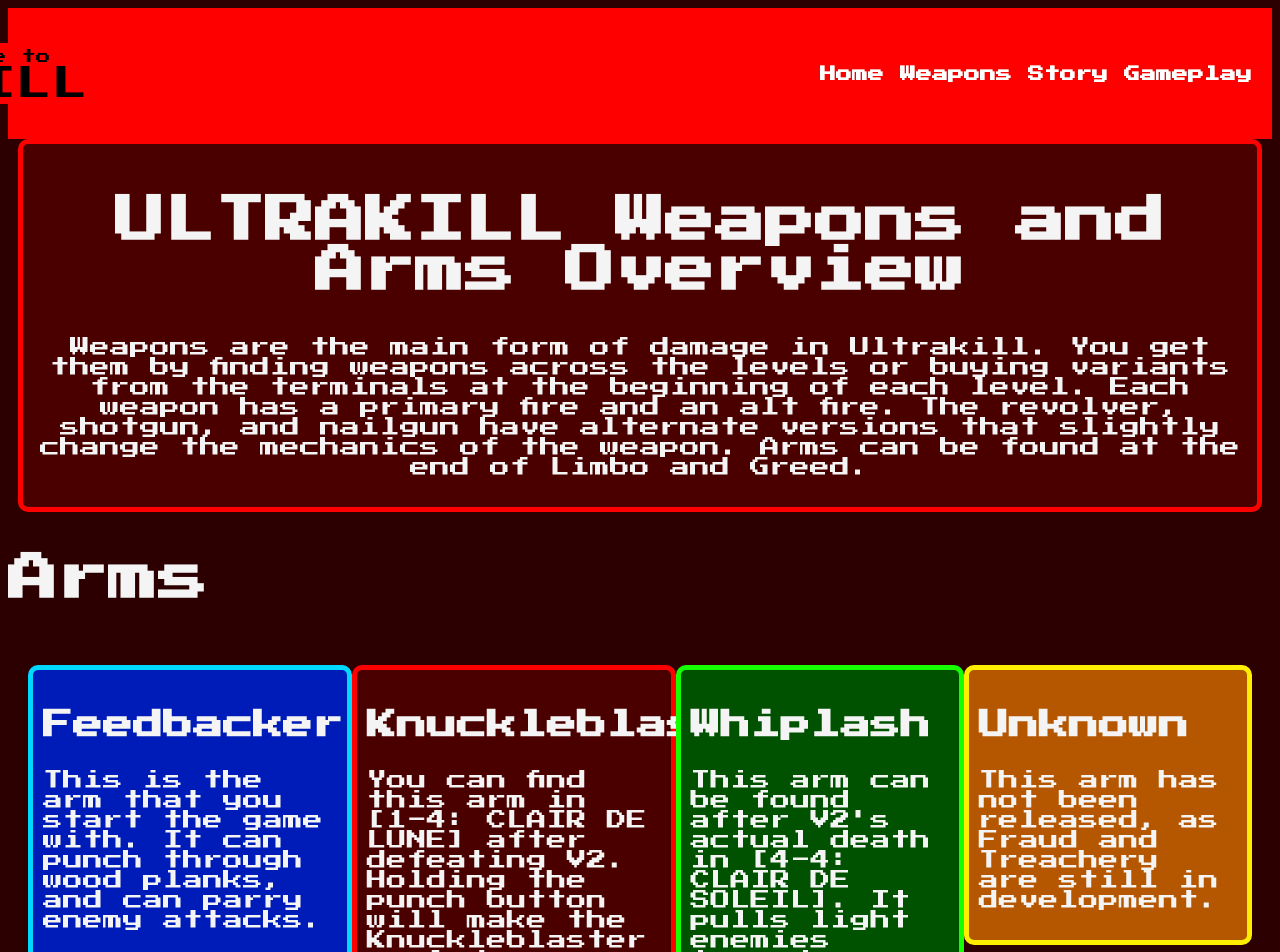
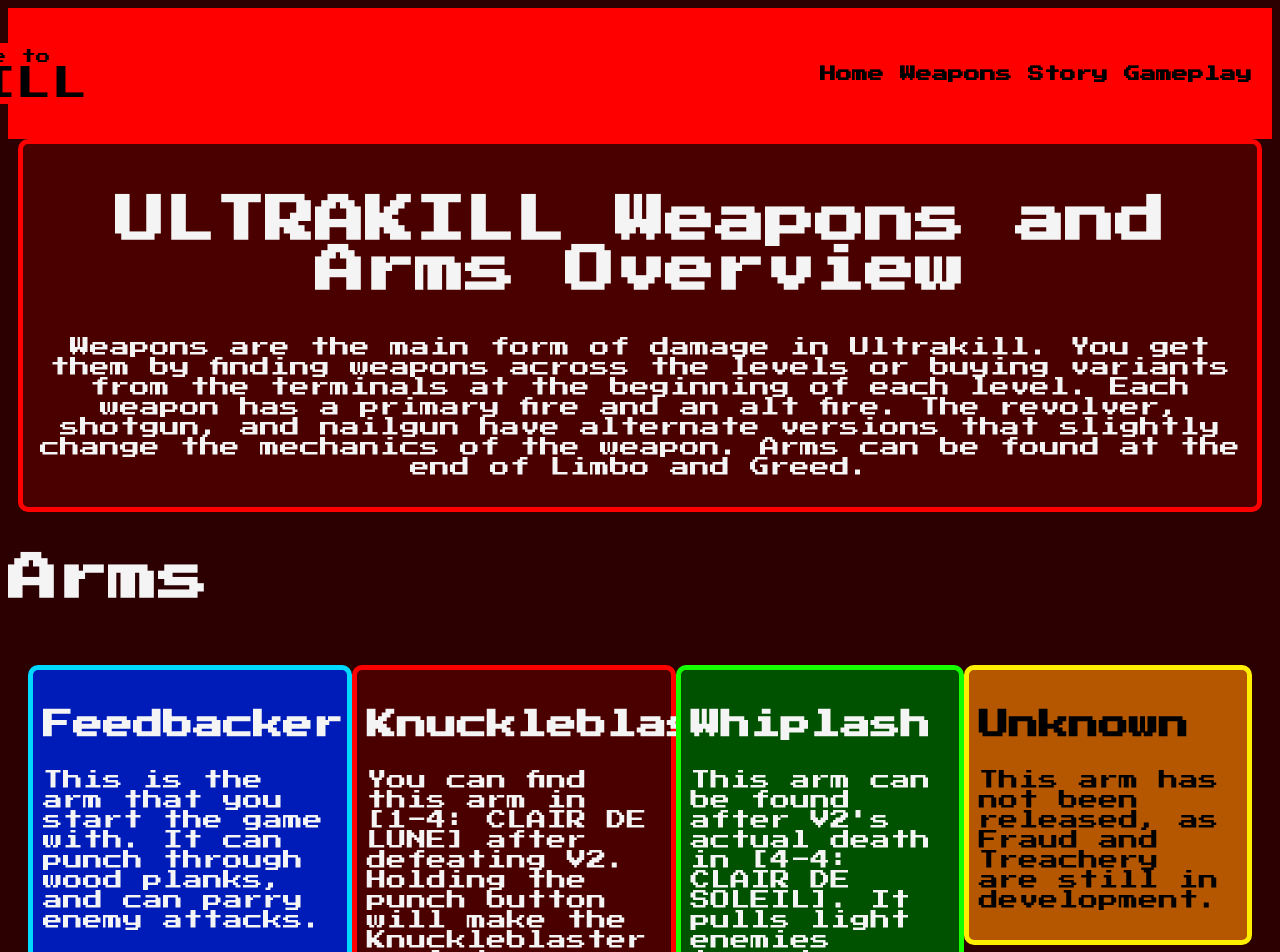
Before and after one commit to martiniiimann/A-simple-guide-to-ULTRAKILL, a plain HTML site: page weapons.html in a window 1280 px wide. Shown: the top 952 px of the page. Drawn offline with Linux system fonts and the light colour scheme.

Commit message:
Update styles for contrast.css

```diff
--- a/styles.css
+++ b/styles.css
@@ -35,7 +35,7 @@
 }
 
 nav a {
-  color: #fff;
+  color: #000000;
   text-decoration: none;
   margin: 10 10px;
   font-weight: bold;
@@ -130,6 +130,7 @@
   border-radius: 10px;
   padding: 10px;
   width: 24%;
+  color: black;
 }
 
 .weapon4 {
```
